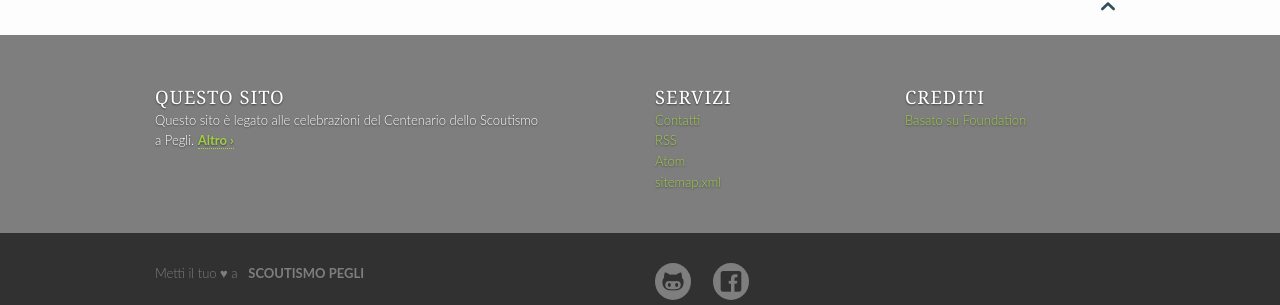
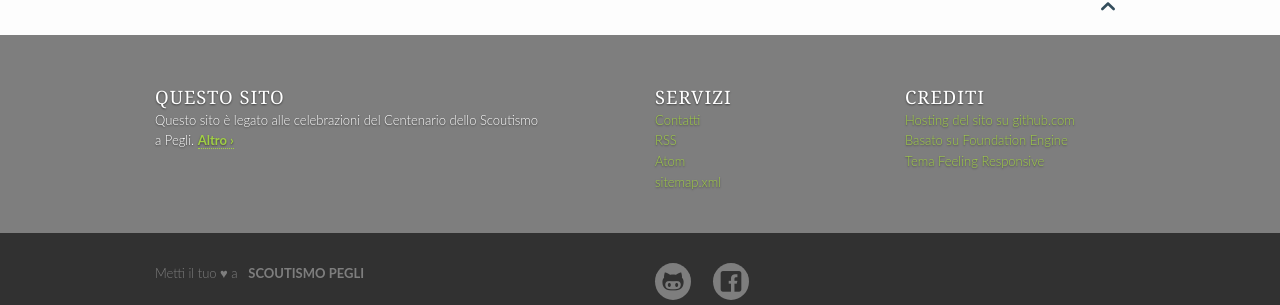
Before and after one commit to scoutpegli/centenario, a Jekyll site: the page built from pages/pages-root-folder/index.md, in a window 1280 px wide. Shown: the part 1567-1872 px from the top of the page. Built offline with Jekyll 4.4.1, drawn with Linux system fonts in a browser that asks for light colours.

Commit message:
Aggiornati crediti

```diff
--- a/_data/network.yml
+++ b/_data/network.yml
@@ -1,7 +1,16 @@
 - menu_name: "Crediti"
 
+- name: "Hosting del sito su github.com"
+  url: "http://github.com/"
+  class: "services-newsletter"
+  title: "Hosting del sito"
 
-- name: "Basato su Foundation"
+- name: "Basato su Foundation Engine"
   url: "http://foundation.zurb.com/"
   class: "services-newsletter"
-  title: "Built on Foundation"
+  title: "Motore del sito"
+
+- name: "Tema Feeling Responsive"
+  url:  "http://phlow.github.io/feeling-responsive/"
+  class: "services-newsletter"
+  title: "Tema del sito"
```
